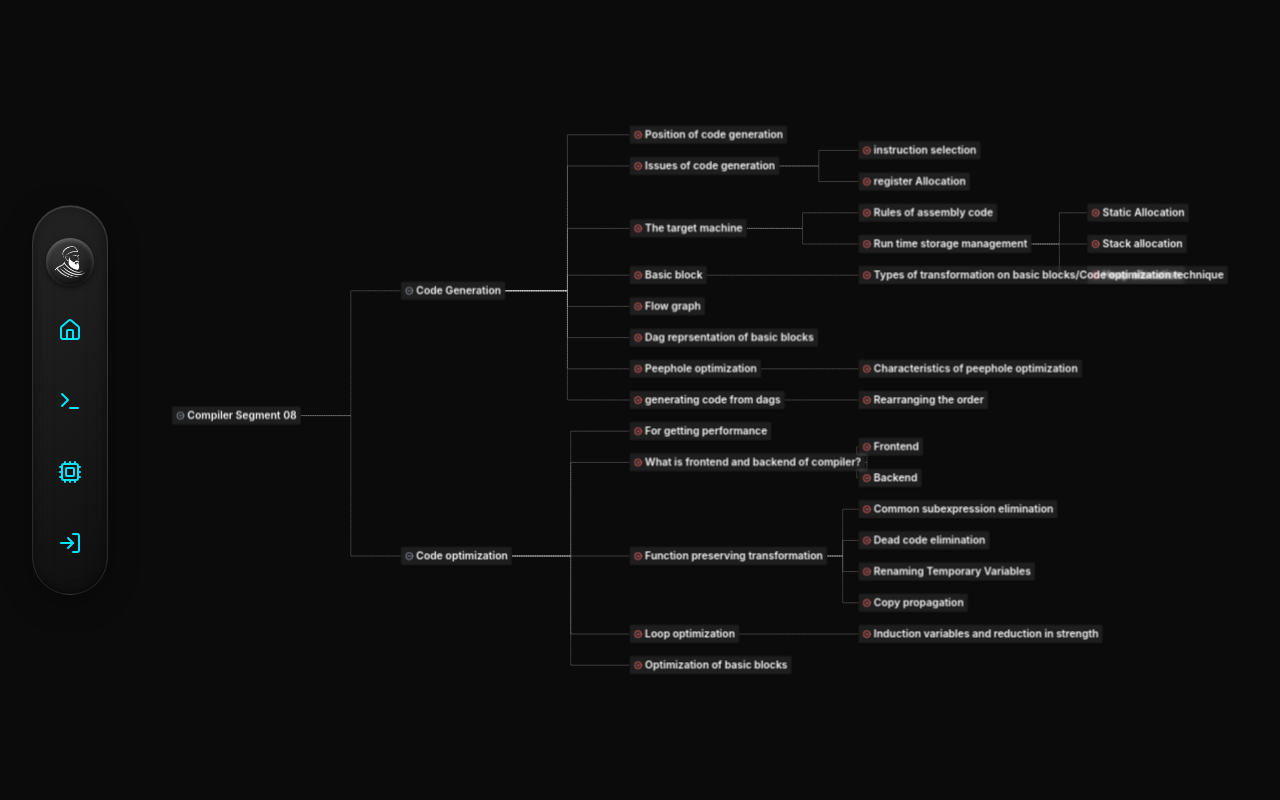
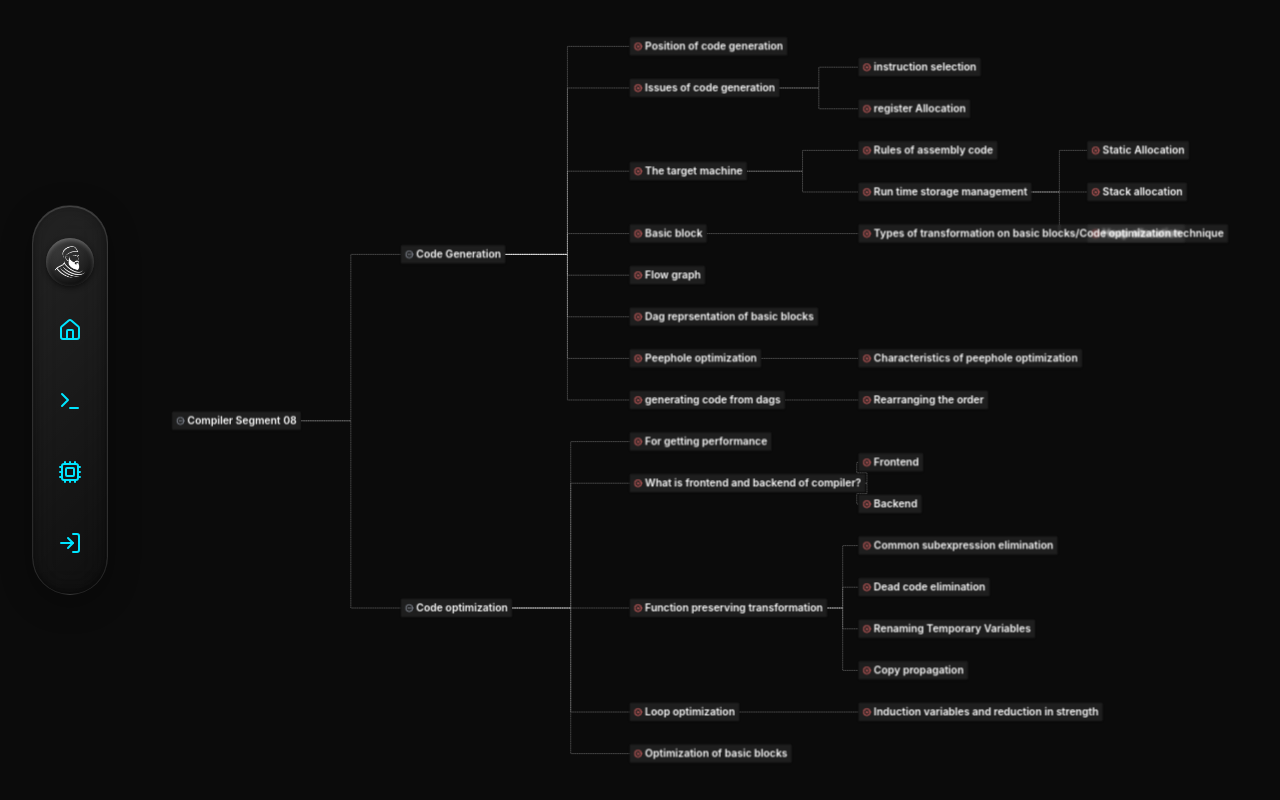
Before and after one commit to mongooseintown/TrashofCSE-Project, a React (Vite) app in the folder frontend/: page /compilersegment-08 in a window 1280 px wide. Built offline with nearby package versions, Linux system fonts and the light colour scheme.

Commit message:
Fix overlap on Segment 08 by increasing node separation

```diff
--- a/frontend/src/pages/CompilerSegment08.jsx
+++ b/frontend/src/pages/CompilerSegment08.jsx
@@ -25,7 +25,7 @@ const CompilerSegment08 = () => {
   }, []);
 
   const { layoutedNodes, layoutedEdges } = useMemo(() => {
-    const { nodes, edges } = getLayoutedElements(initialNodes, initialEdges, direction);
+    const { nodes, edges } = getLayoutedElements(initialNodes, initialEdges, direction, 300);
     return { layoutedNodes: nodes, layoutedEdges: edges };
   }, [direction]);
 
--- a/frontend/src/pages/roadmapData.js
+++ b/frontend/src/pages/roadmapData.js
@@ -77,12 +77,12 @@ export const initialEdges = [
   { id: 'e-ll1-error', source: 'top-down-ll1', target: 'top-down-ll1-error', type: 'smoothstep', animated: true, style: { stroke: '#ffffff', strokeWidth: 6 } }
 ];
 
-export const getLayoutedElements = (nodes, edges, direction = 'LR') => {
+export const getLayoutedElements = (nodes, edges, direction = 'LR', nodesep = 150) => {
   const dagreGraph = new dagre.graphlib.Graph();
   dagreGraph.setDefaultEdgeLabel(() => ({}));
 
   // Always layout using LR (Left-to-Right) spacing under the hood
-  dagreGraph.setGraph({ rankdir: 'LR', ranksep: 800, nodesep: 150 });
+  dagreGraph.setGraph({ rankdir: 'LR', ranksep: 800, nodesep });
 
   // Clone nodes to prevent mutation bugs
   const clonedNodes = nodes.map(node => ({
```
